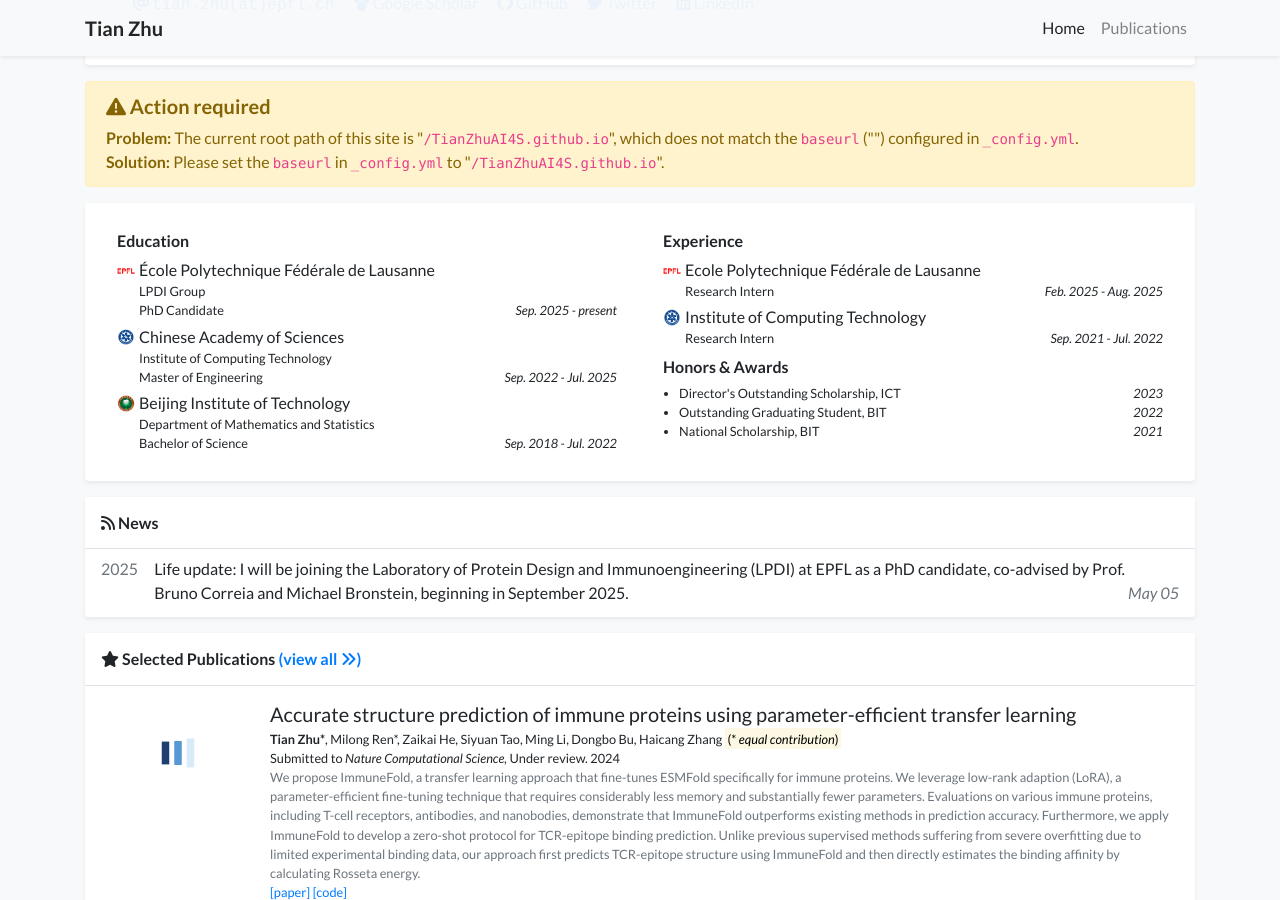
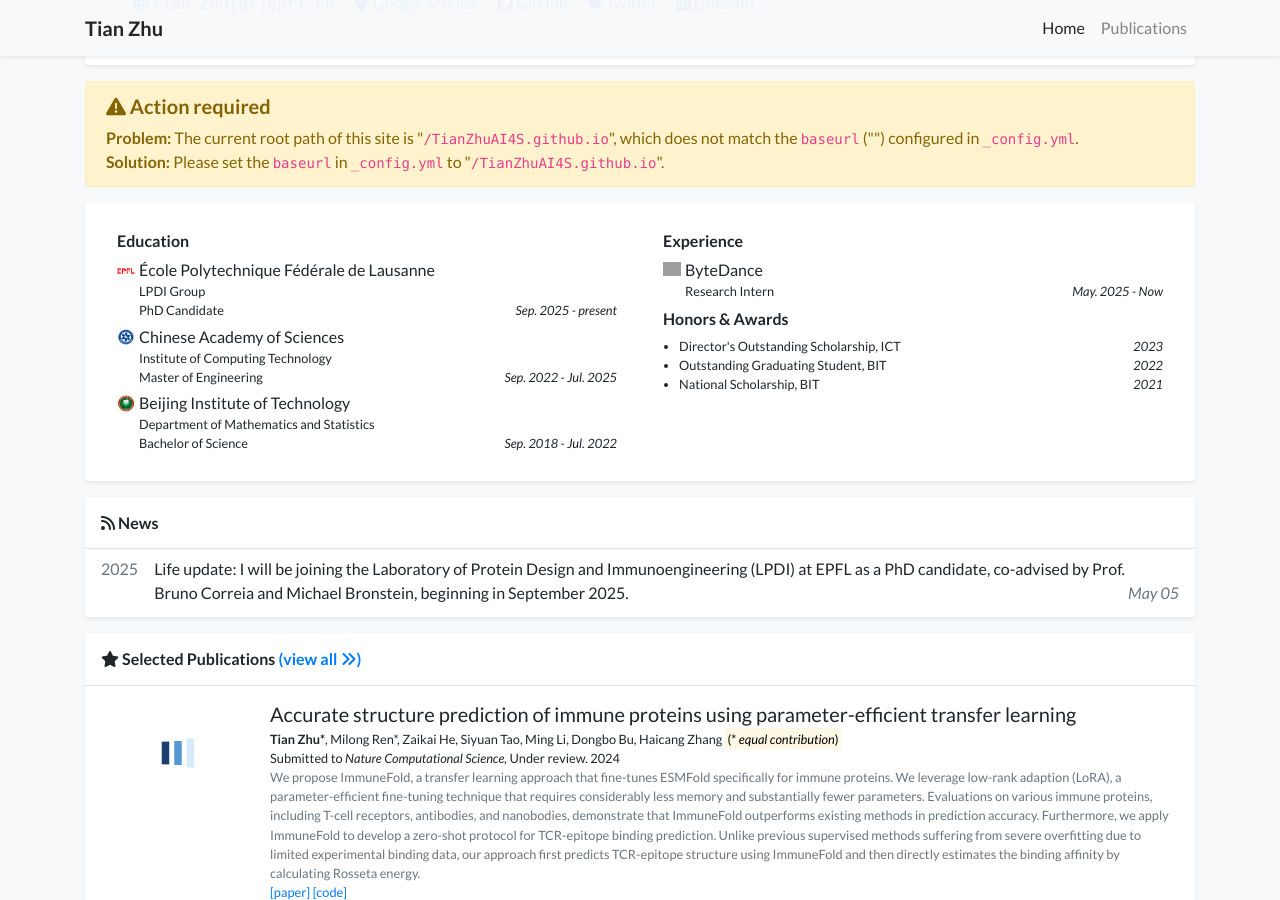
Before and after one commit to TianZhuAI4S/TianZhuAI4S.github.io, a Jekyll site: the page built from index.html, in a window 1280 px wide and 900 px high, scrolled down 530 px. Built offline with Jekyll 4.4.1, drawn with Linux system fonts in a browser that asks for light colours; nearby versions of some CDN libraries; a style sheet for code colours, icons or effects is not loaded; some of the changed lines change nothing that is shown; grey boxes are pictures that could not be loaded.

Commit message:
Revise experience

```diff
--- a/_data/profile.yml
+++ b/_data/profile.yml
@@ -57,14 +57,18 @@ education:
   date: Sep. 2018 - Jul. 2022
 
 experience:
-- name: Ecole Polytechnique Fédérale de Lausanne
-  logo: /assets/images/badges/EPFL_logo.png
+- name: ByteDance
+  logo: /assets/images/badges/ByteDance_logo_English.svg
   position: Research Intern
-  date: Feb. 2025 - Aug. 2025
-- name: Institute of Computing Technology
-  logo: /assets/images/badges/UCAS_logo.png
-  position: Research Intern
-  date: Sep. 2021 - Jul. 2022
+  date: May. 2025 - Now
+# - name: Ecole Polytechnique Fédérale de Lausanne
+#   logo: /assets/images/badges/EPFL_logo.png
+#   position: Research Intern
+#   date: Feb. 2025 - Aug. 2025
+# - name: Institute of Computing Technology
+#   logo: /assets/images/badges/UCAS_logo.png
+#   position: Research Intern
+#   date: Sep. 2021 - Jul. 2022
 
 awards:
 - name: Director's Outstanding Scholarship, ICT
```
